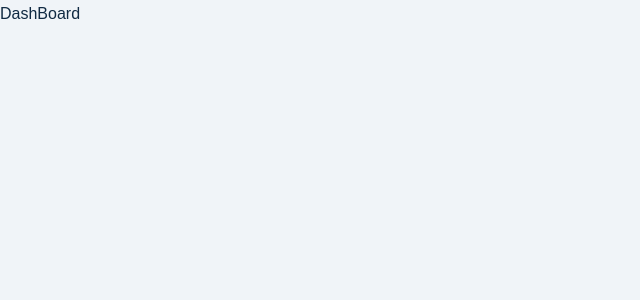
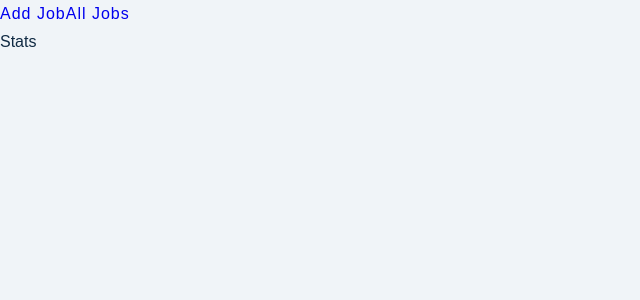
Before and after one commit to minhtungo/job-tracking-app, a React (Create React App) app in the folder client/: page / in a window 1280 px wide. Shown: the top 300 px of the page, without its empty margins (0-640 px from the left). Built offline with nearby package versions, Linux system fonts and the light colour scheme; sample sign-in values are in the browser's storage.

Commit message:
set up nested nested pages and protected route

```diff
--- a/client/src/App.js
+++ b/client/src/App.js
@@ -2,13 +2,30 @@
 import { BrowserRouter, Routes, Route } from 'react-router-dom';
 import Register from './pages/authenticate/Authenticate';
 import Error from './pages/error/Error';
-import DashBoard from './pages/dashboard/DashBoard';
+import Stats from './pages/dashboard/Stats';
+import Profile from './pages/dashboard/Profile';
+import AddJob from './pages/dashboard/AddJob';
+import AllJob from './pages/dashboard/AllJob';
+import Layout from './pages/dashboard/Layout';
+import ProtectedRoute from './pages/ProtectedRoute';
 
 function App() {
   return (
     <BrowserRouter>
       <Routes>
-        <Route path='/' element={<DashBoard />} />
+        <Route
+          path='/'
+          element={
+            <ProtectedRoute>
+              <Layout />
+            </ProtectedRoute>
+          }
+        >
+          <Route index element={<Stats />} />
+          <Route path='/all-jobs' element={<AllJob />} />
+          <Route path='/add-job' element={<AddJob />} />
+          <Route path='/profile' element={<Profile />} />
+        </Route>
         <Route path='/register' element={<Register />} />
         <Route path='/home' element={<Home />} />
         <Route path='*' element={<Error />} />
--- /dev/null
+++ b/client/src/pages/ProtectedRoute.js
@@ -0,0 +1,11 @@
+import { useAppContext } from './../context/appContext';
+import { Navigate } from 'react-router-dom';
+
+const ProtectedRoute = ({ children }) => {
+  const { user } = useAppContext();
+  if (!user) {
+    return <Navigate to='/home' />;
+  }
+  return children;
+};
+export default ProtectedRoute;
--- a/client/src/pages/authenticate/Authenticate.js
+++ b/client/src/pages/authenticate/Authenticate.js
@@ -24,8 +24,6 @@
     isLoading,
     showAlert,
     displayAlert,
-    registerUser,
-    loginUser,
     authenticateUser,
   } = useAppContext();
 
--- /dev/null
+++ b/client/src/pages/dashboard/AddJob.js
@@ -0,0 +1,4 @@
+const AddJob = () => {
+  return <div>AddJob</div>;
+};
+export default AddJob;
--- /dev/null
+++ b/client/src/pages/dashboard/AllJob.js
@@ -0,0 +1,6 @@
+const AllJob = () => {
+  return (
+    <div>AllJob</div>
+  )
+}
+export default AllJob
--- a/client/src/pages/dashboard/DashBoard.js
+++ /dev/null
@@ -1,6 +0,0 @@
-const DashBoard = () => {
-  return (
-    <div>DashBoard</div>
-  )
-}
-export default DashBoard
--- /dev/null
+++ b/client/src/pages/dashboard/Layout.js
@@ -0,0 +1,14 @@
+import { Outlet, Link } from 'react-router-dom';
+
+const Layout = () => {
+  return (
+    <div>
+      <nav>
+        <Link to='add-job'>Add Job</Link>
+        <Link to='all-jobs'>All Jobs</Link>
+      </nav>
+      <Outlet />
+    </div>
+  );
+};
+export default Layout;
--- /dev/null
+++ b/client/src/pages/dashboard/Profile.js
@@ -0,0 +1,4 @@
+const Profile = () => {
+  return <div>Profile</div>;
+};
+export default Profile;
--- /dev/null
+++ b/client/src/pages/dashboard/Stats.js
@@ -0,0 +1,6 @@
+const Stats = () => {
+  return (
+    <div>Stats</div>
+  )
+}
+export default Stats
```
